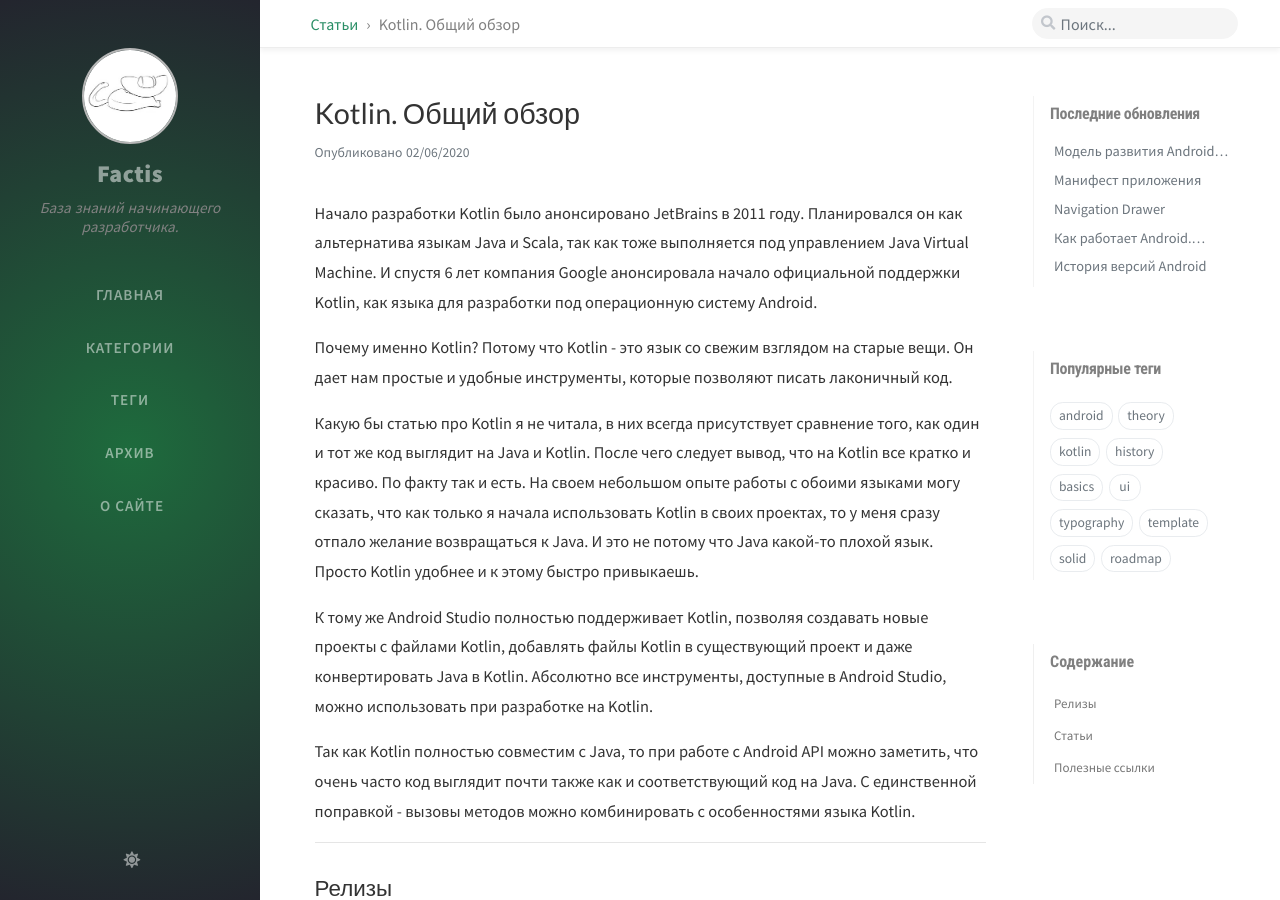
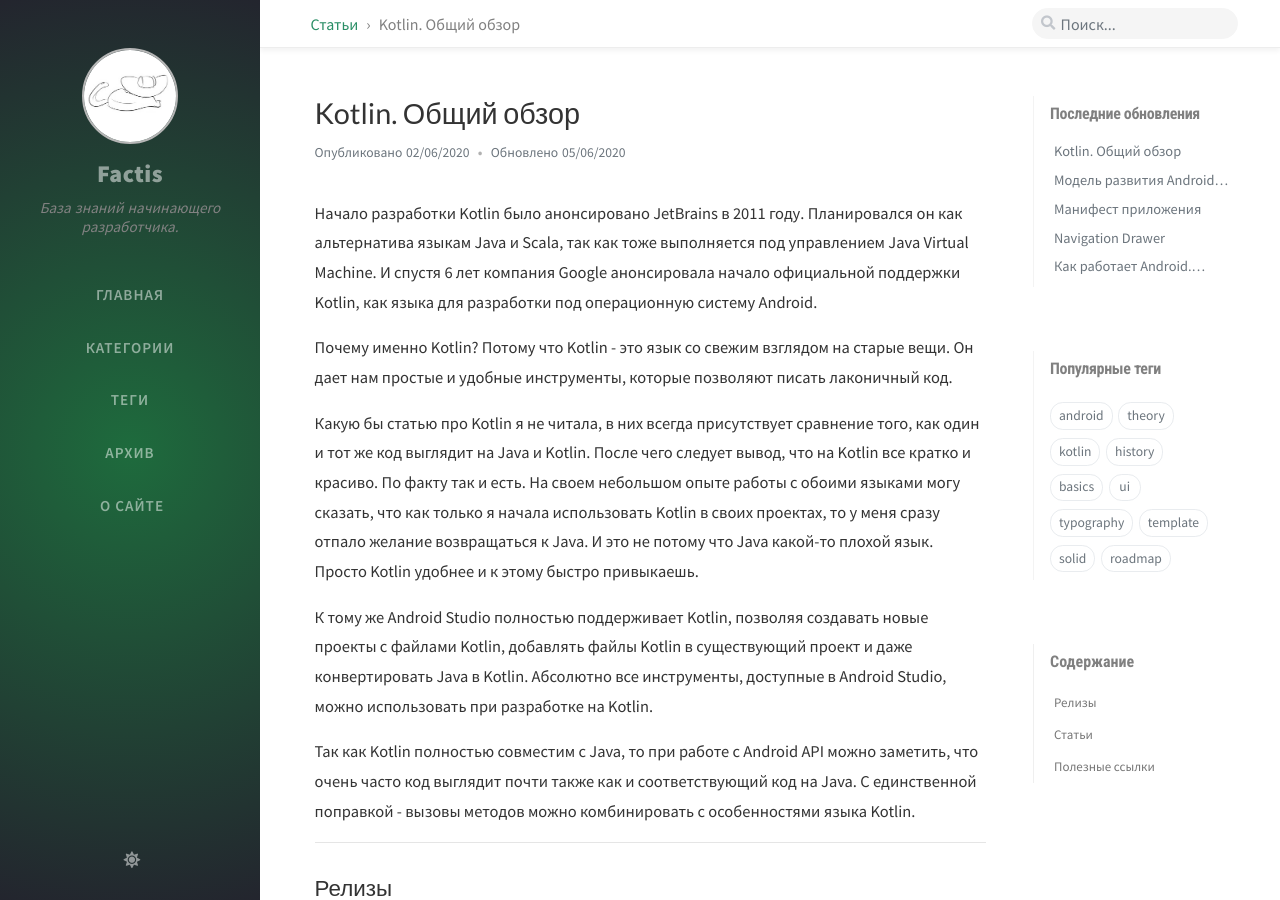
Before and after one commit to Bimlibik/bimlibik.github.io, a Jekyll site: the page built from _posts/2020-06-02-kotlin-overview.md, in a window 1280 px wide and 900 px high. Built offline with Jekyll 4.4.1, drawn with Linux system fonts in a browser that asks for light colours; nearby versions of some CDN libraries; comment, search, counter and statistics services are not loaded.

Commit message:
[Automation] Updated the Tags, Lastmod for post(s).

```diff
--- a/_data/updates.yml
+++ b/_data/updates.yml
@@ -1,3 +1,6 @@
+-
+  filename: 'kotlin-overview'
+  lastmod: '2020-06-05 02:56:29 +0800'
 -
   filename: 'manifest-file'
   lastmod: '2020-06-01 02:45:49 +0800'
--- /dev/null
+++ b/tags/keyword_open.html
@@ -0,0 +1,5 @@
+---
+layout: tag
+title: keyword_open
+tag: keyword_open
+---
```
